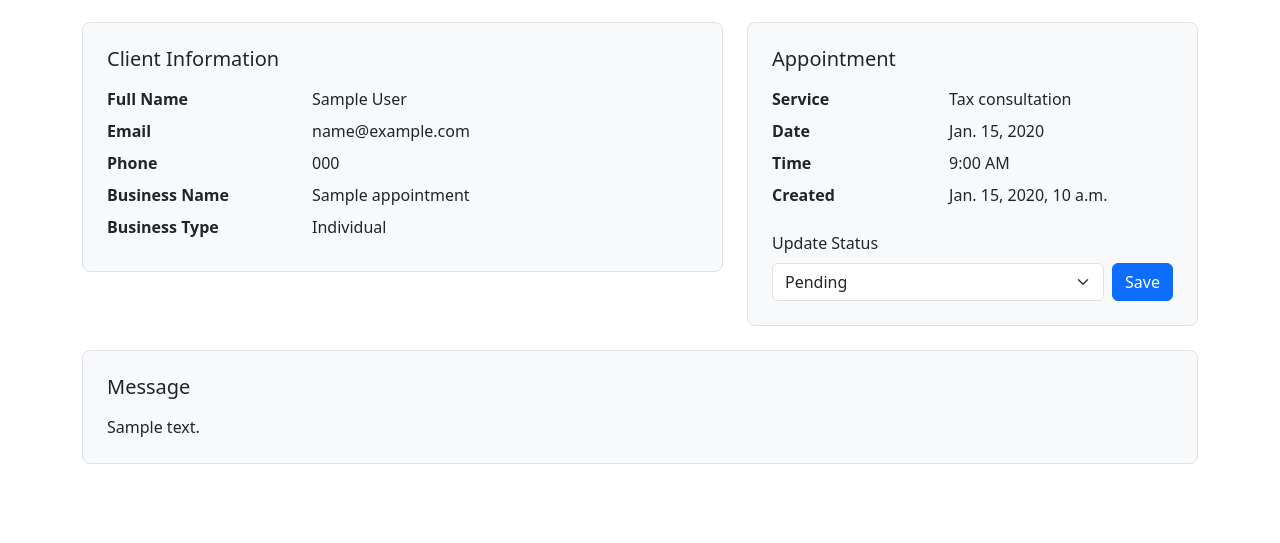
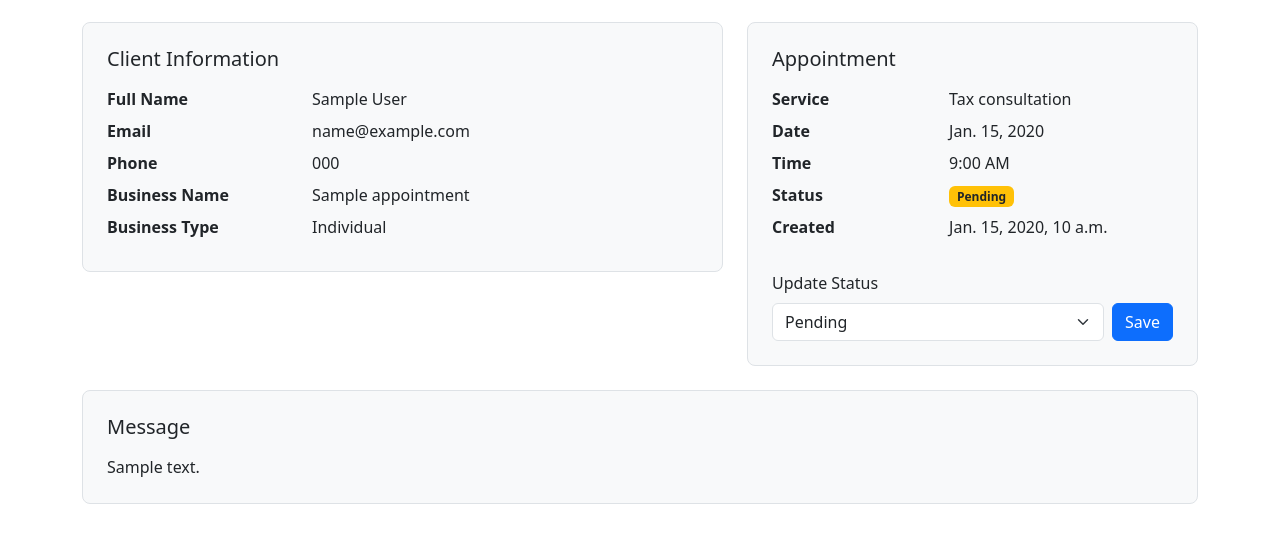
Before and after one commit to vfb-dev/bookbookgo, a Django app: page /dashboard/appointments/1/ in a window 1280 px wide. Shown: the part 169-712 px from the top of the page. Run offline with Django 5.2, Linux system fonts and the light colour scheme; a user stored in the database is signed in; tables that the repository leaves empty hold one stand-in row (values such as "Sample post"); some libraries are stand-ins or nearby versions.

Commit message:
status badges colors

```diff
--- a/bookings/models.py
+++ b/bookings/models.py
@@ -57,3 +57,13 @@ class Appointment(models.Model):
     message = models.TextField(blank=True)
     status = models.CharField(max_length=20, choices=STATUS_CHOICES, default="pending")
     created_at = models.DateTimeField(auto_now_add=True)
+
+    def get_status_badge_class(self):
+        badge_classes = {
+            "pending": "bg-warning text-dark",
+            "confirmed": "bg-success",
+            "cancelled": "bg-danger",
+            "completed": "bg-secondary",
+        }
+
+        return badge_classes.get(self.status, "bg-secondary")
--- a/templates/bookings/appointment_detail.html
+++ b/templates/bookings/appointment_detail.html
@@ -61,16 +61,21 @@
             {{ appointment.appointment_time|time:"g:i A" }}
           </dd>
 
+          <dt class="col-sm-5">Status</dt>
+          <dd class="col-sm-7">
+            <span class="badge {{ appointment.get_status_badge_class }}">
+              {{ appointment.get_status_display }}
+            </span>
+          </dd>
+
           <dt class="col-sm-5">Created</dt>
           <dd class="col-sm-7">{{ appointment.created_at }}</dd>
+        </dl>
 
-          <form method="post" class="mt-3">
+        <form method="post" class="mt-4">
           {% csrf_token %}
 
-            <label
-              class="form-label"
-              for="{{ status_form.status.id_for_label }}"
-            >
+          <label class="form-label" for="{{ status_form.status.id_for_label }}">
             Update Status
           </label>
 
@@ -80,7 +85,6 @@
             <button type="submit" class="btn btn-primary">Save</button>
           </div>
         </form>
-        </dl>
       </div>
     </div>
 
--- a/templates/bookings/dashboard.html
+++ b/templates/bookings/dashboard.html
@@ -53,7 +53,7 @@
           <td>{{ appointment.appointment_date }}</td>
           <td>{{ appointment.appointment_time|time:"g:i A" }}</td>
           <td>
-            <span class="badge bg-secondary">
+            <span class="badge {{ appointment.get_status_badge_class }}">
               {{ appointment.get_status_display }}
             </span>
           </td>
```
Lines whose indentation alone changed are shown as unchanged.
